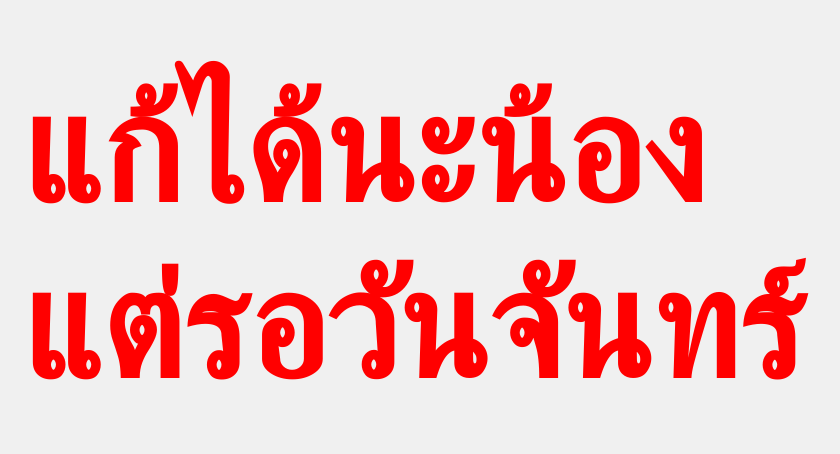
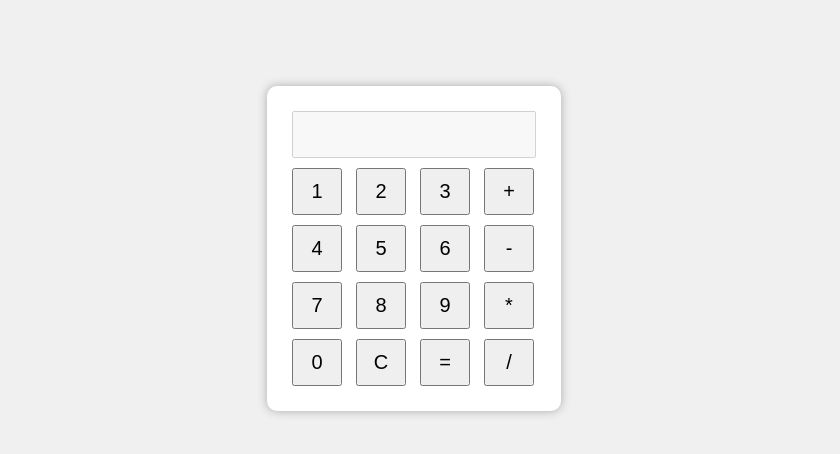
Before and after one commit to PPLnwza007-coding/PPLnwza007, a website: page index.html in a window 1280 px wide. Shown: the part 160-614 px from the top of the page, without its empty margins (226-1066 px from the left). Drawn offline with Linux system fonts and the light colour scheme.

Commit message:
Update website

```diff
--- a/index.html
+++ b/index.html
@@ -1,28 +1,66 @@
 <!DOCTYPE html>
 <html lang="en">
 <head>
-  <meta charset="UTF-8">
-  <title>PPLnwza007</title>
-  <style>
-
-    body {
-      display: flex;
-      justify-content: center;
-      align-items: center;
-      height: 100vh;
-      margin: 0;
-      background-color: #f0f0f0;
-      font-family: Arial, sans-serif;
-    }
-
-    h1 {
-      font-size: 150px;
-      color: #ff0000;
-    }
-  </style>
+<meta charset="UTF-8">
+<title>Calculator</title>
+<style>
+  body { display: flex; justify-content: center; align-items: center; height: 100vh; background:#f0f0f0; }
+  .calculator { background: #fff; padding: 20px; border-radius: 10px; box-shadow: 0 0 10px #aaa; }
+  input, button { font-size: 20px; margin: 5px; padding: 10px; width: 50px; }
+  #display { width: 220px; text-align: right; }
+</style>
 </head>
 <body>
-  <h1 style="white-space: pre-line;">แก้ได้นะน้อง
-แต่รอวันจันทร์</h1>
+
+<div class="calculator">
+  <input type="text" id="display" disabled>
+  <br>
+  <button onclick="press('1')">1</button>
+  <button onclick="press('2')">2</button>
+  <button onclick="press('3')">3</button>
+  <button onclick="press('+')">+</button>
+  <br>
+  <button onclick="press('4')">4</button>
+  <button onclick="press('5')">5</button>
+  <button onclick="press('6')">6</button>
+  <button onclick="press('-')">-</button>
+  <br>
+  <button onclick="press('7')">7</button>
+  <button onclick="press('8')">8</button>
+  <button onclick="press('9')">9</button>
+  <button onclick="press('*')">*</button>
+  <br>
+  <button onclick="press('0')">0</button>
+  <button onclick="clearDisplay()">C</button>
+  <button onclick="calculate()">=</button>
+  <button onclick="press('/')">/</button>
+</div>
+
+<script>
+let expression = "";
+
+function press(value) {
+  expression += value;
+  document.getElementById('display').value = expression;
+}
+
+function clearDisplay() {
+  expression = "";
+  document.getElementById('display').value = "";
+}
+
+function calculate() {
+  try {
+    // eval จะคำนวณ string expression เช่น "1+2*3"
+    const result = eval(expression);
+    document.getElementById('display').value = result;
+    expression = result.toString();
+  } catch (err) {
+    document.getElementById('display').value = "Error!";
+    expression = "";
+  }
+}
+</script>
+
 </body>
 </html>
```
